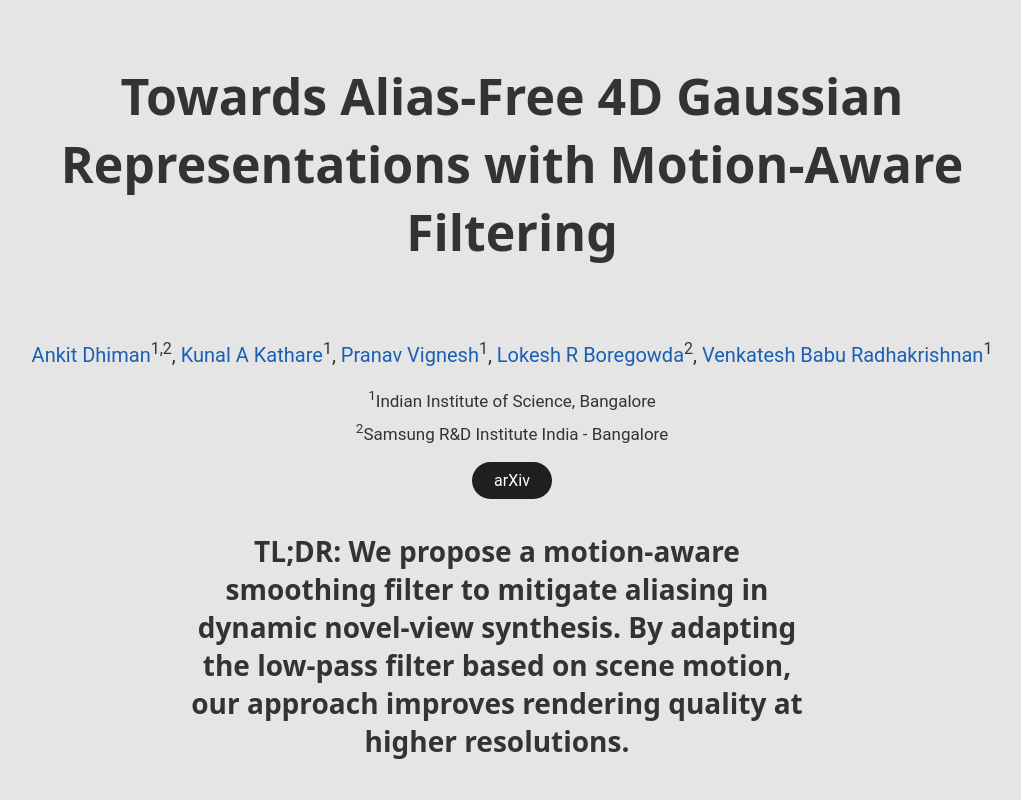
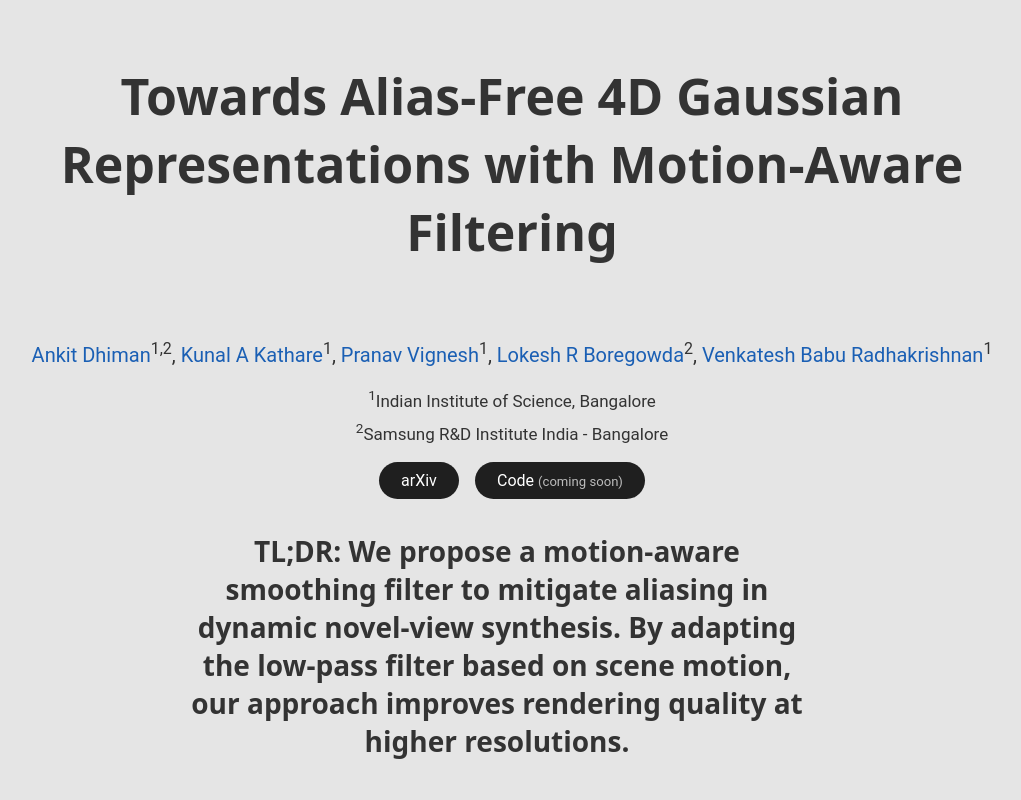
Before and after one commit to MAAF-4DGS/MAAF-4DGS.github.io, a plain HTML site: page docs/index.html in a window 1280 px wide. Shown: the top 800 px of the page, without its empty margins (128-1149 px from the left). Drawn offline with Linux system fonts and the light colour scheme; grey boxes are pictures that could not be loaded.

Commit message:
Updates the code link

```diff
--- a/docs/index.html
+++ b/docs/index.html
@@ -48,6 +48,10 @@
             text-decoration: none;
         }
         .link-button:hover { background: #3a3a3a; }
+        .link-button .soon {
+            font-size: 0.82em;
+            opacity: 0.7;
+        }
 
 
         /* Container for the scroller */
@@ -349,6 +353,7 @@
     -->
     <div class="link-buttons">
       <a class="link-button" href="#">arXiv</a>
+      <a class="link-button" href="https://github.com/val-iisc/MAAF-4DGS" target="_blank" rel="noopener">Code <span class="soon">(coming soon)</span></a>
     </div>
 
 
```
